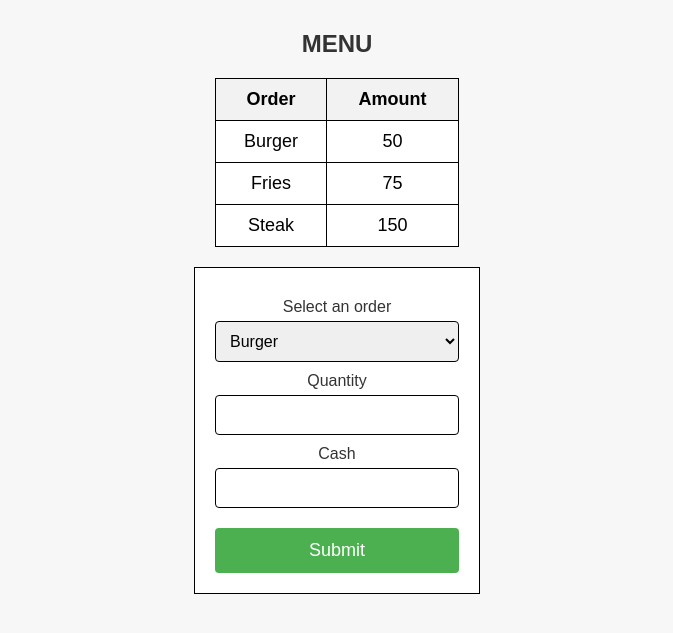
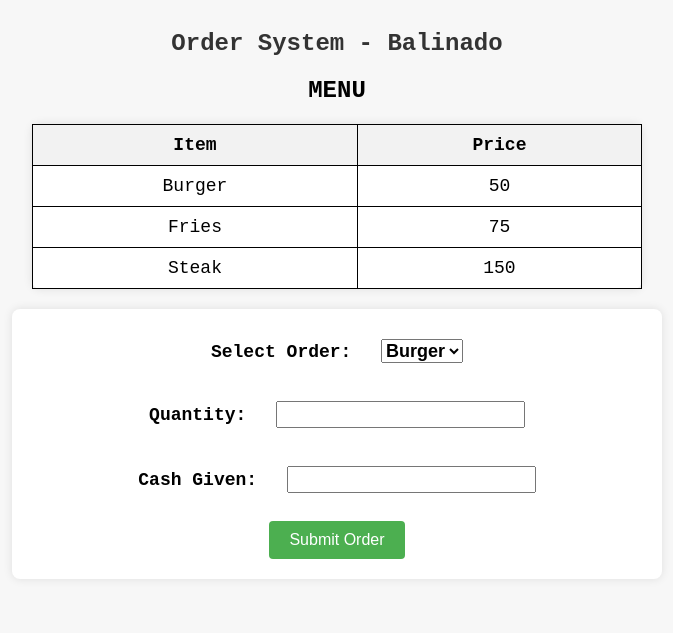
Before and after one commit to kyanahbalinado/2_ACT_ORDER_SYSTEM, a PHP site: page / in a window 1280 px wide. Shown: the top 633 px of the page, without its empty margins (303-976 px from the left). Run offline with PHP 8.4, Linux system fonts and the light colour scheme.

Commit message:
index.php

```diff
--- a/index.php
+++ b/index.php
@@ -1,30 +1,57 @@
+<?php
+session_start();
+?>
+
 <!DOCTYPE html>
 <html lang="en">
 <head>
     <meta charset="UTF-8">
     <meta name="viewport" content="width=device-width, initial-scale=1.0">
-    <title>MENU Order Form</title>
+    <title>Order System</title>
     <style>
-        /* General Page Styling */
         body {
-            font-family: Arial, sans-serif;
+            font-family: 'Courier New', Courier, monospace;
             margin: 30px;
             background-color: #f7f7f7;
         }
-
         h1 {
             text-align: center;
             font-size: 24px;
             color: #333;
         }
-
-        /* Table Styling */
+        form {
+            text-align: center;
+            margin: 20px auto;
+            background-color: #fff;
+            padding: 20px;
+            border-radius: 8px;
+            box-shadow: 0 0 10px rgba(0, 0, 0, 0.1);
+            width: 50%;
+        }
+        label, select, input {
+            margin: 10px;
+            font-size: 18px;
+            font-weight: bold;
+        }
+        button {
+            padding: 10px 20px;
+            font-size: 16px;
+            background-color: #4CAF50;
+            color: white;
+            border: none;
+            border-radius: 4px;
+            cursor: pointer;
+        }
+        button:hover {
+            background-color: #45a049;
+        }
         table {
-            width: 40%;
+            width: 50%;
             margin: 20px auto;
             border-collapse: collapse;
-            border: 1px solid #000;
             background-color: #fff;
+            border-radius: 8px;
+            box-shadow: 0 0 10px rgba(0, 0, 0, 0.1);
         }
         th, td {
             padding: 10px;
@@ -36,60 +63,16 @@
             background-color: #f2f2f2;
             font-weight: bold;
         }
-
-        /* Form Styling */
-        form {
-            width: 40%;
-            margin: 20px auto;
-            padding: 20px;
-            border: 1px solid #000;
-            background-color: #fff;
-        }
-        label {
-            display: block;
-            margin-top: 10px;
-            font-size: 16px;
-            color: #333;
-        }
-        select, input {
-            width: 100%;
-            padding: 10px;
-            margin-top: 5px;
-            border: 1px solid #000;
-            border-radius: 4px;
-            font-size: 16px;
-            box-sizing: border-box; /* Ensures padding is inside the input width */
-        }
-        button {
-            width: 100%;
-            padding: 12px;
-            margin-top: 20px;
-            background-color: #4CAF50;
-            color: white;
-            border: none;
-            font-size: 18px;
-            cursor: pointer;
-            border-radius: 4px;
-        }
-        button:hover {
-            background-color: #45a049;
-        }
-
-        /* Center Aligning the Form and Table */
-        .container {
-            width: 50%;
-            margin: auto;
-            text-align: center;
-        }
     </style>
 </head>
 <body>
-    <div class="container">
-        <h1>MENU</MENU></h1>
+    <h1>Order System - Balinado </h1>
+
+    <h2 style="text-align:center;">MENU</MENU></h2>
     <table>
         <tr>
-                <th>Order</th>
-                <th>Amount</th>
+            <th>Item</th>
+            <th>Price</th>
         </tr>
         <tr>
             <td>Burger</td>
@@ -105,42 +88,21 @@
         </tr>
     </table>
 
-        <form method="POST" action="receipt.php">
-            <label for="order">Select an order</label>
-            <select name="order" id="order" onchange="updateTotal()">
-                <option value="Burger" data-price="50">Burger</option>
-                <option value="Fries" data-price="75">Fries</option>
-                <option value="Steak" data-price="150">Steak</option>
+    <form method="post" action="receipt.php">
+        <label for="order">Select Order:</label>
+        <select name="order" id="order" required>
+            <option value="Burger">Burger</option>
+            <option value="Fries">Fries</option>
+            <option value="Steak">Steak</option>
         </select>
-
-            <label for="quantity">Quantity</label>
-            <input type="number" name="quantity" id="quantity" required min="1" oninput="updateTotal()">
-
-            <input type="hidden" name="totalAmount" id="totalAmount">
-
-            <label for="cash">Cash</label>
-            <input type="number" name="cash" id="cash" required>
-
-            <button type="submit">Submit</button>
+        <br><br>
+        <label for="quantity">Quantity:</label>
+        <input type="number" name="quantity" id="quantity" min="1" required>
+        <br><br>
+        <label for="cash">Cash Given:</label>
+        <input type="number" name="cash" id="cash" min="0" step="0.01" required>
+        <br><br>
+        <button type="submit">Submit Order</button>
     </form>
-    </div>
-
-    <script>
-        function updateTotal() {
-            const orderSelect = document.getElementById('order');
-            const quantityInput = document.getElementById('quantity');
-            const totalAmountInput = document.getElementById('totalAmount');
-
-            // Get the selected order price
-            const selectedOption = orderSelect.options[orderSelect.selectedIndex];
-            const price = selectedOption.getAttribute('data-price');
-
-            // Calculate total amount
-            const totalAmount = price * quantityInput.value;
-
-            // Update totalAmount input
-            totalAmountInput.value = totalAmount;
-        }
-    </script>
 </body>
 </html>
```
Lines whose indentation alone changed are shown as unchanged.
